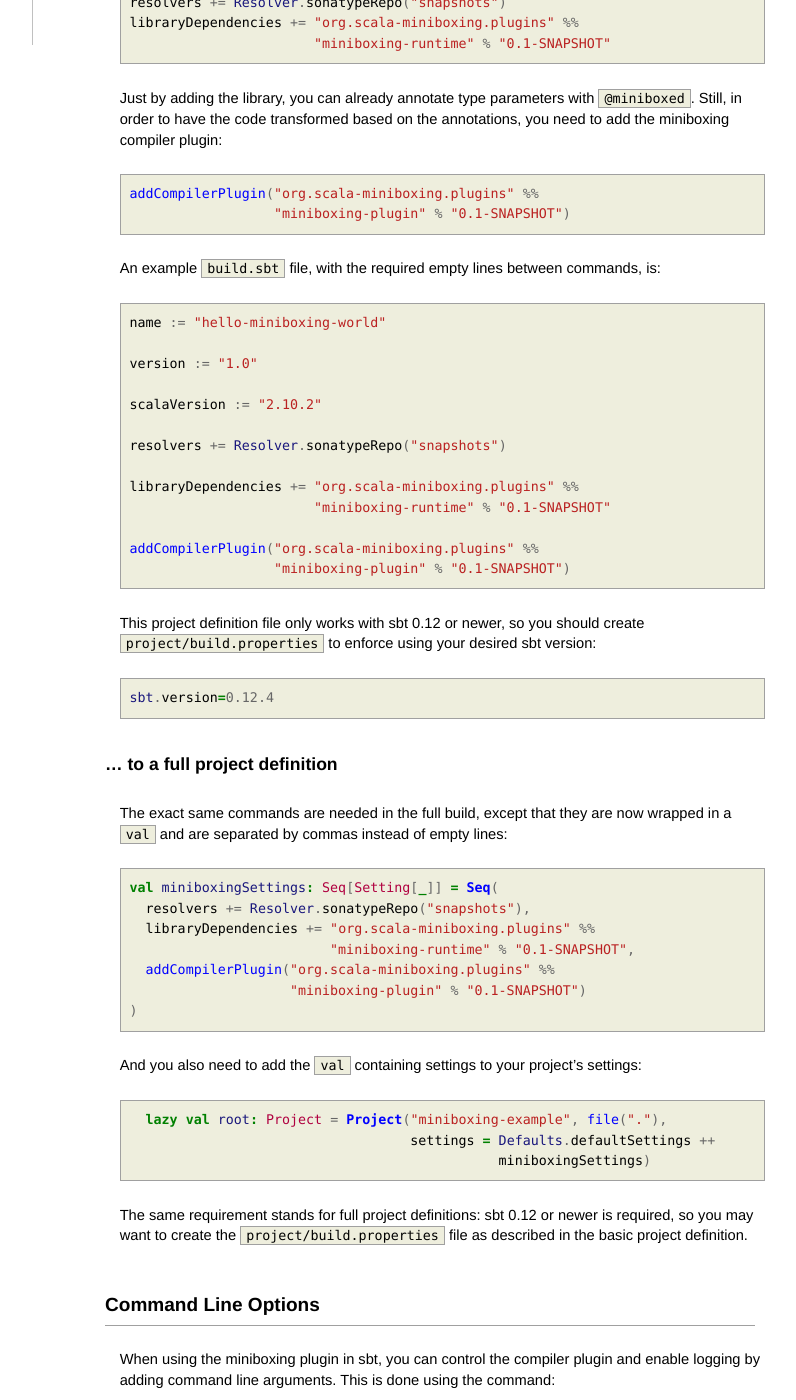
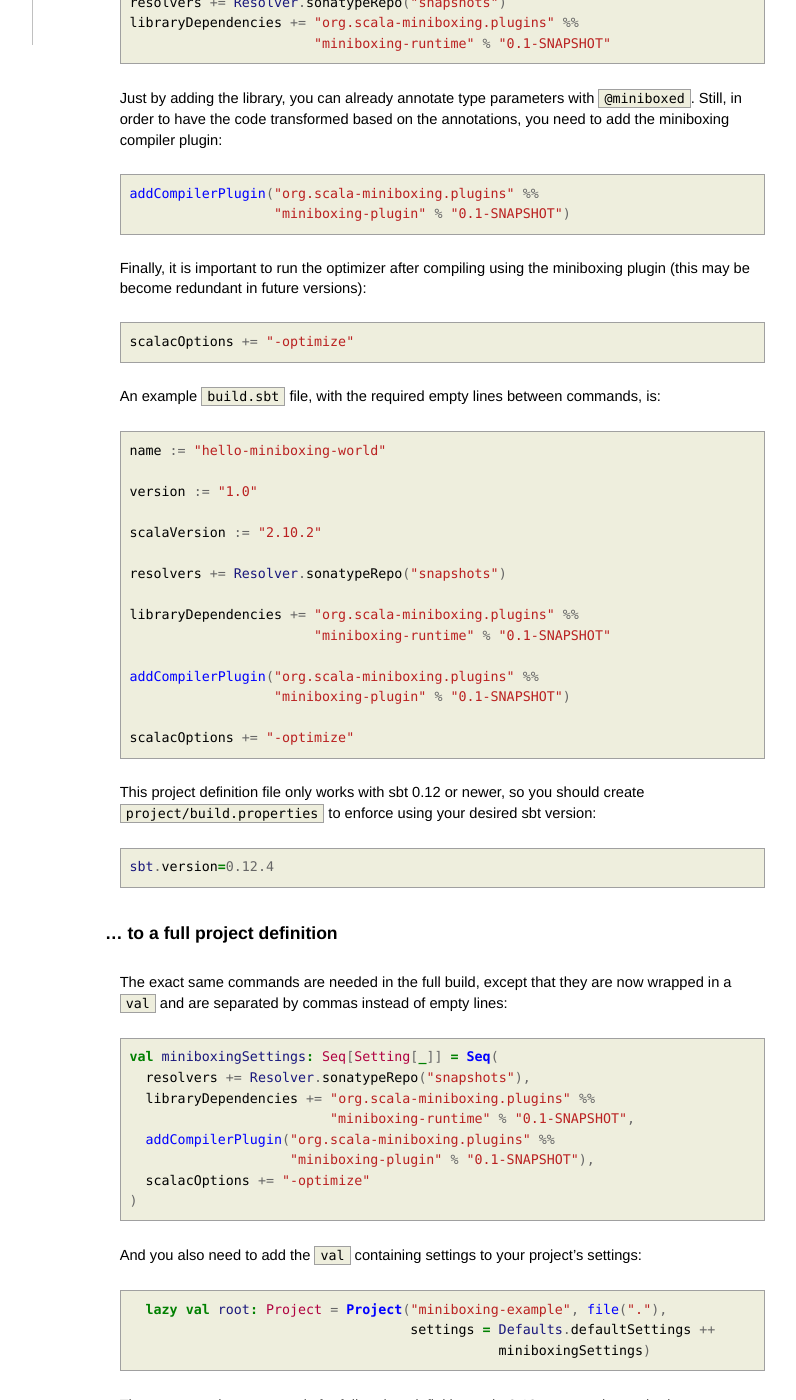
Before and after one commit to miniboxing/miniboxing.github.io, a Jekyll site: the page built from using_sbt.md, in a window 1280 px wide and 1400 px high, scrolled down 662 px. Shown: the whole window, without its empty margins (315-1111 px from the left). Built offline with Jekyll 4.4.1, drawn with Linux system fonts in a browser that asks for light colours.

Commit message:
Added -optimize

```diff
--- a/using_sbt.md
+++ b/using_sbt.md
@@ -33,6 +33,12 @@ addCompilerPlugin("org.scala-miniboxing.plugins" %%
                   "miniboxing-plugin" % "0.1-SNAPSHOT")
 {% endhighlight %}
 
+Finally, it is important to run the optimizer after compiling using the miniboxing plugin (this may be become redundant in future versions):
+
+{% highlight scala %}
+scalacOptions += "-optimize"
+{% endhighlight %}
+
 An example `build.sbt` file, with the required empty lines between commands, is:
 
 {% highlight scala %}
@@ -49,6 +55,8 @@ libraryDependencies += "org.scala-miniboxing.plugins" %%
 
 addCompilerPlugin("org.scala-miniboxing.plugins" %%
                   "miniboxing-plugin" % "0.1-SNAPSHOT")
+
+scalacOptions += "-optimize"
 {% endhighlight %}
 
 This project definition file only works with sbt 0.12 or newer, so you should create `project/build.properties` to enforce using your desired sbt version:
@@ -67,7 +75,8 @@ val miniboxingSettings: Seq[Setting[_]] = Seq(
   libraryDependencies += "org.scala-miniboxing.plugins" %%
                          "miniboxing-runtime" % "0.1-SNAPSHOT",
   addCompilerPlugin("org.scala-miniboxing.plugins" %%
-                    "miniboxing-plugin" % "0.1-SNAPSHOT")
+                    "miniboxing-plugin" % "0.1-SNAPSHOT"),
+  scalacOptions += "-optimize"
 )
 {% endhighlight %}
 
@@ -92,7 +101,7 @@ scalacOptions += "-P:minibox:log"
 The command can be written directly in `build.sbt` or added to `miniboxingSettings` (careful, add a comma to the command before it!). Another trick is to use the sbt prompt to add arguments when needed:
 
 {% highlight scala %}
-> set scalacOptions+="-P:minibox:log"
+> set scalacOptions += "-P:minibox:log"
 [info] Defining *:scalac-options
 [info] Reapplying settings...
 [info] Set current project to hello-miniboxing-world
```
